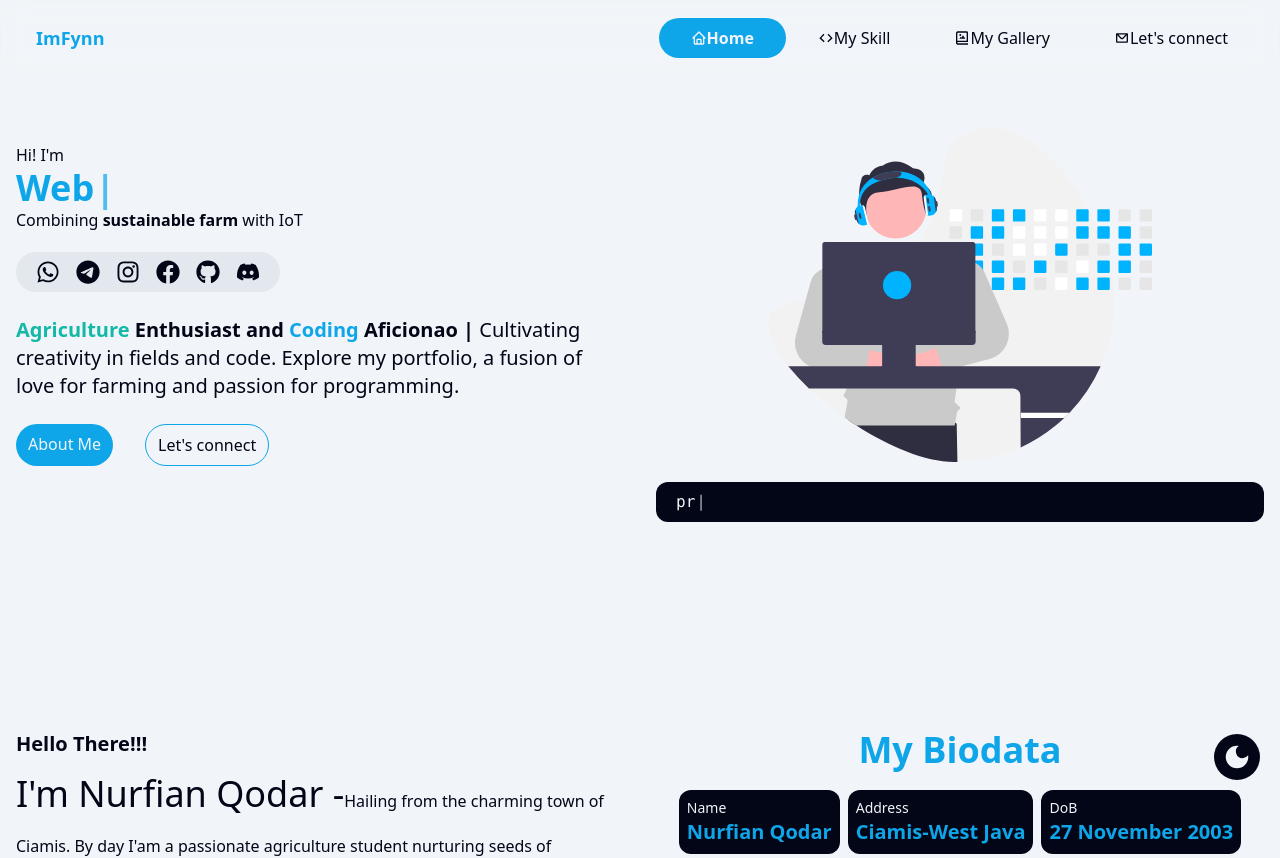
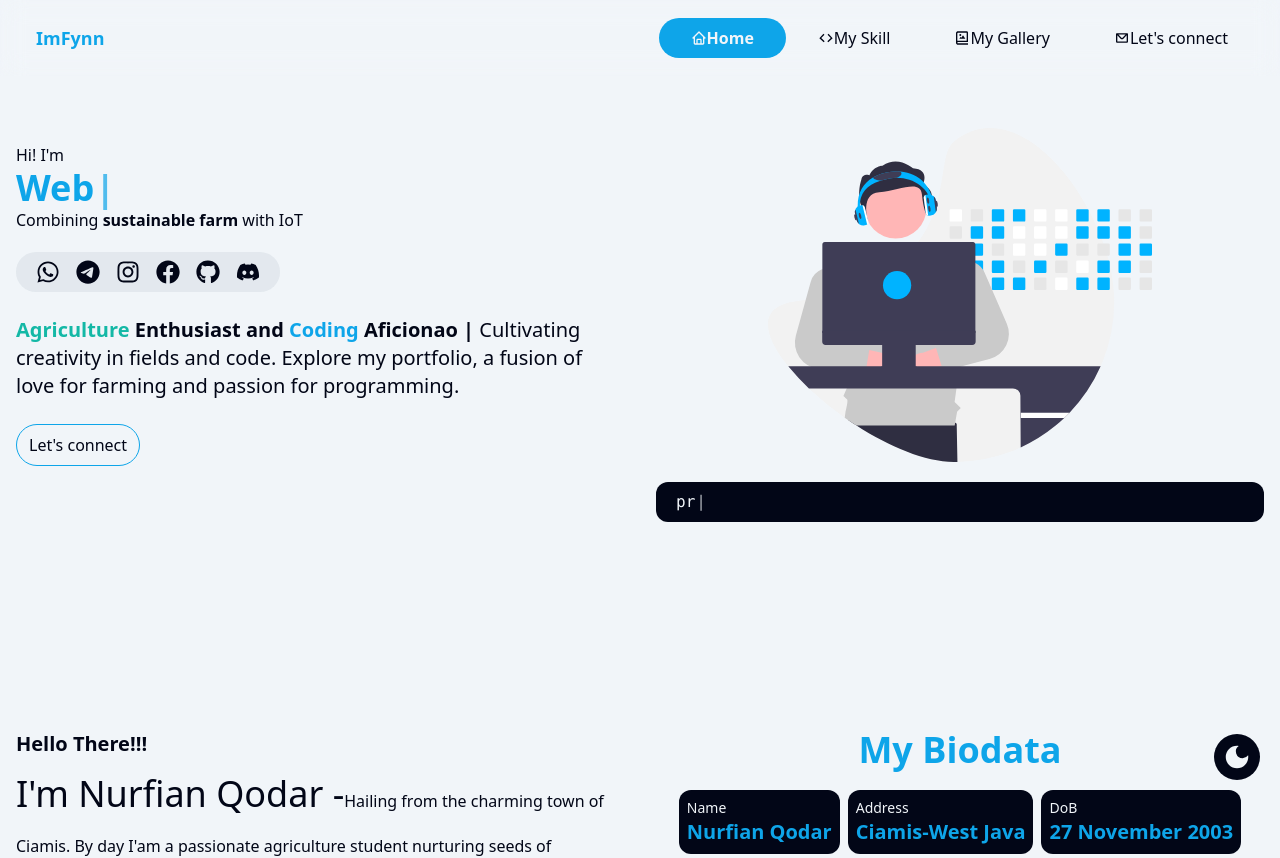
Before and after one commit to nurfianqodar/portfolio-vite, a React (Vite) app: page / in a window 1280 px wide. Shown: the top 858 px of the page. Built offline with nearby package versions, Linux system fonts and the light colour scheme.

Commit message:
fix router

```diff
--- a/src/pages/HomePage.tsx
+++ b/src/pages/HomePage.tsx
@@ -37,12 +37,11 @@ const HomePage: React.FC = () => {
           fusion of love for farming and passion for programming.
         </p>
         <div className="flex gap-8">
-          <button className="flex item-center py-2 px-3 rounded-full justify-center bg-primary text-light dark:text-dark">
-            About Me
-          </button>
           <Link
+            aria-label="Contact me for more information or just make friendship"
             className="flex item-center py-2 px-3 rounded-full justify-center border border-primary"
             to={"/contact"}
+            title="Contact me"
           >
             Let's connect
           </Link>
```
Also changed, not shown: src/root/AppRouter.tsx (+4 -4 lines).
